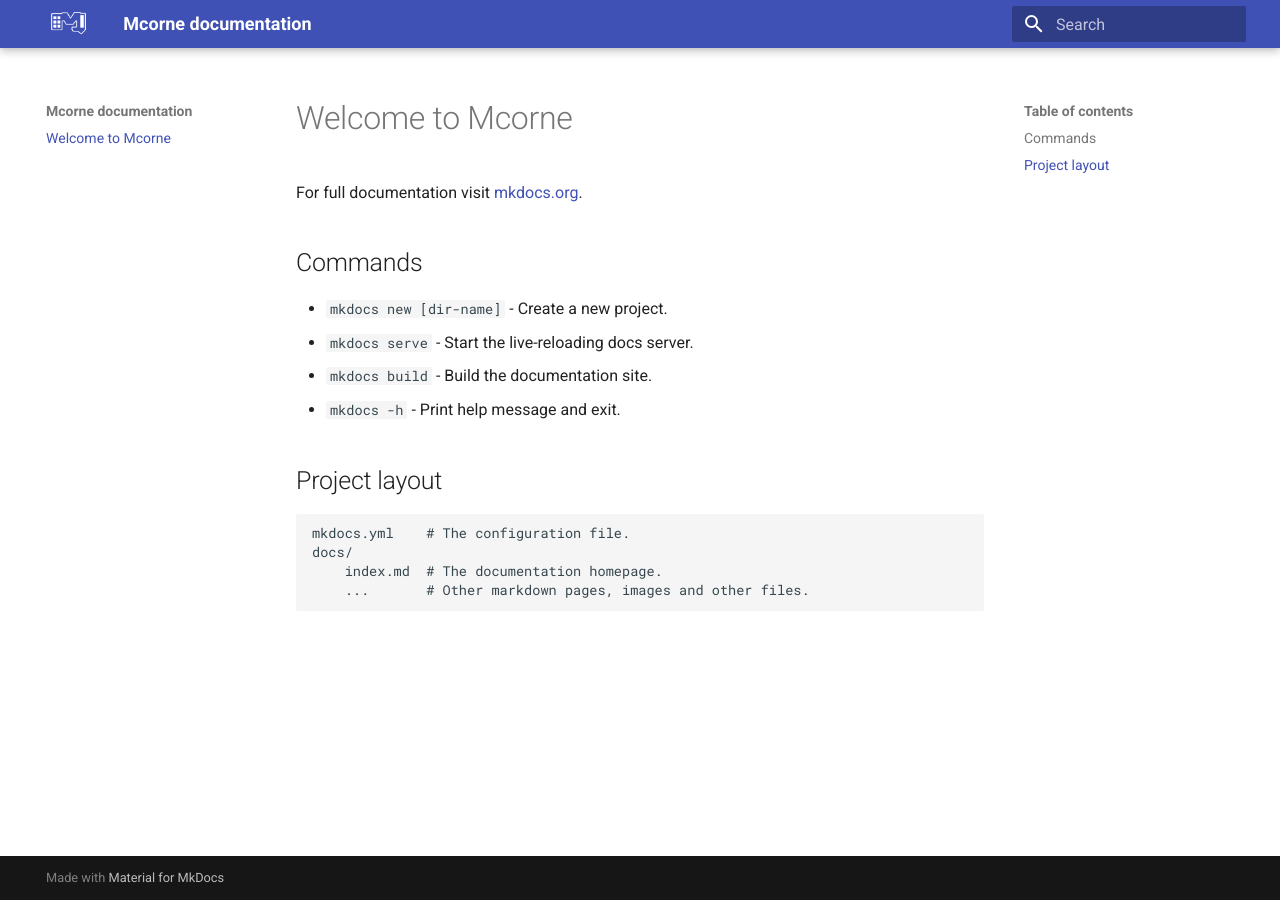
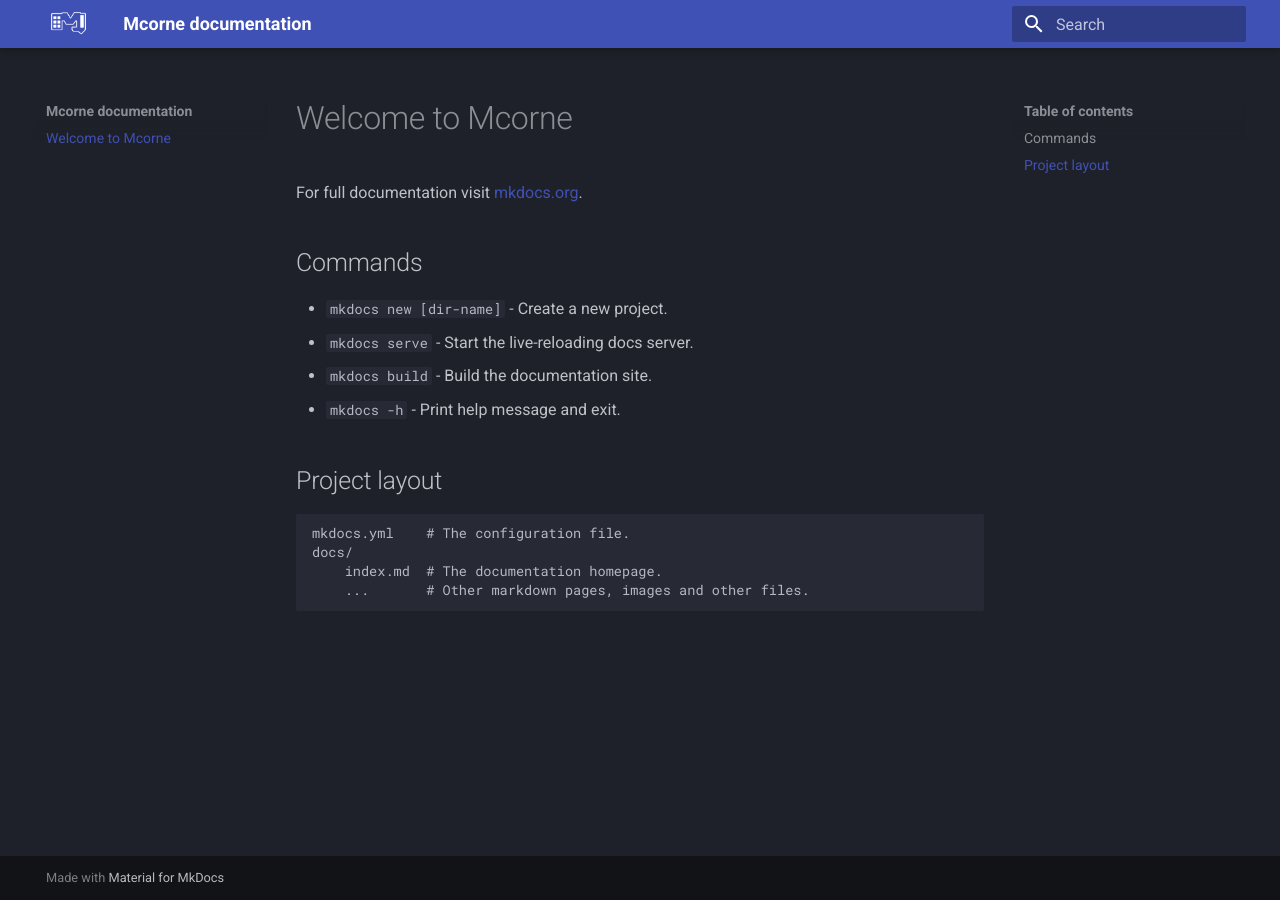
Before and after one commit to Runningtarrens/Mcorne, an MkDocs documentation site: the page built from docs/index.md, in a window 1280 px wide. Built offline with MkDocs 1.6.1 and Material for MkDocs 9.7.7, drawn with Linux system fonts in a browser that asks for light colours.

Commit message:
Update mkdocs.yml

```diff
--- a/mkdocs.yml
+++ b/mkdocs.yml
@@ -2,6 +2,10 @@
 theme:
   name: material
   logo: Mcorne_02_pure.png
+  palette:
+   primary: custom
+   accent: indigo
+   scheme: slate
 markdown_extensions:
   - pymdownx.critic
   - pymdownx.caret
```
